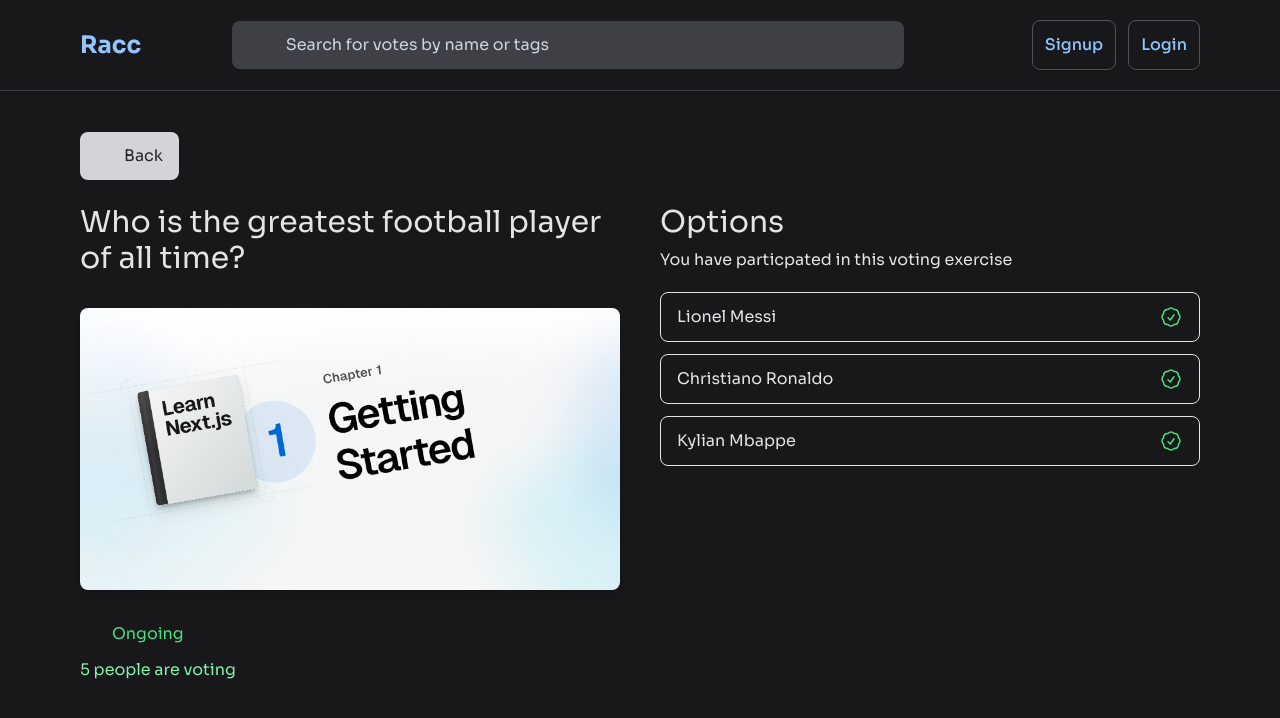
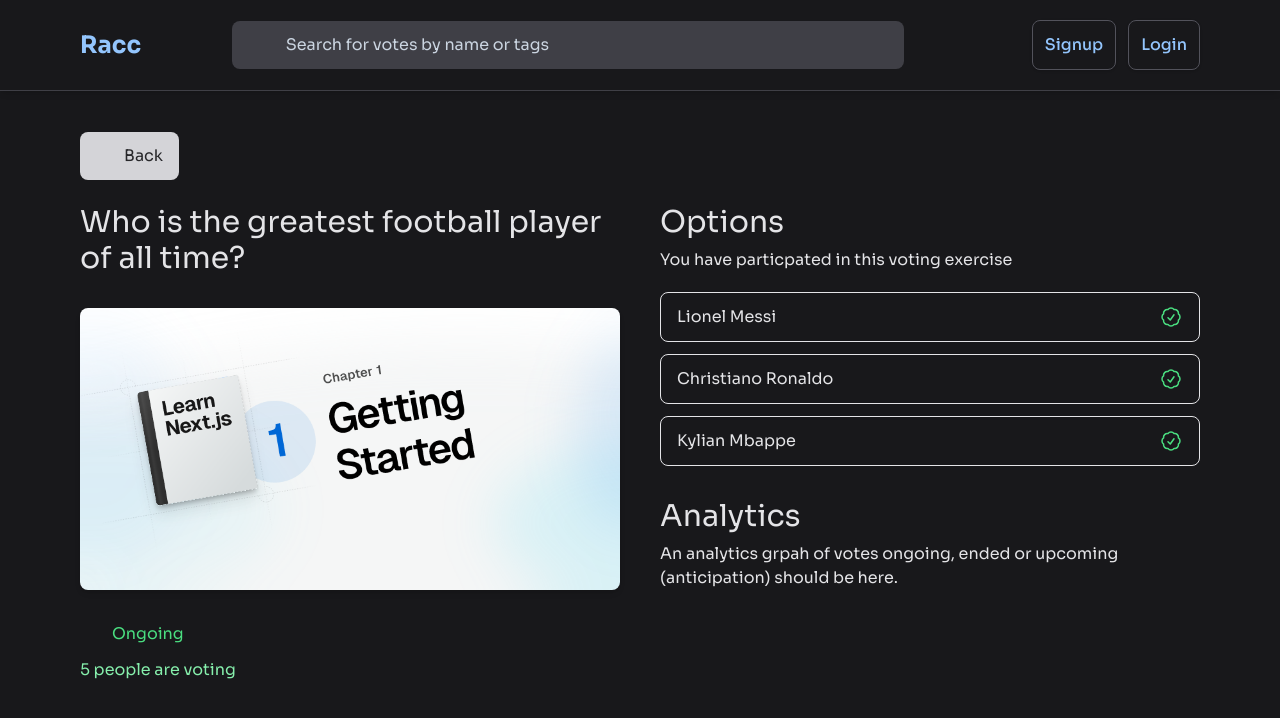
Before and after one commit to fisayo-dev/racc, a React (Vite) app: page /vote/1 in a window 1280 px wide. Shown: the top 718 px of the page. Built offline with nearby package versions, Linux system fonts and the light colour scheme; some icons are missing.

Commit message:
created the analytics section

```diff
--- a/src/pages/vote/VoteDescription.jsx
+++ b/src/pages/vote/VoteDescription.jsx
@@ -59,6 +59,7 @@ const VoteDescription = () => {
                 </div>
               </div>
             </div>
+            <div className="grid gap-8">
               <div className="grid gap-5">
                 <div className="grid gap-2">
                   <h2 className="md:text-3xl text-2xl">Options</h2>
@@ -66,7 +67,8 @@ const VoteDescription = () => {
                     {status == "ongoing" &&
                       "You have particpated in this voting exercise"}
                     {/* Later, this code above should check if user id is among the voters arrauy of the vote object */}
-                  {status == "ended" && "You didn't participate in this vote."}
+                    {status == "ended" &&
+                      "You didn't participate in this vote."}
                     {/* Later, this code above should check if user id is among the voters arrauy of the vote object */}
                   </p>
                 </div>
@@ -83,6 +85,12 @@ const VoteDescription = () => {
                   ))}
                 </div>
               </div>
+
+              <div className="grid gap-2">
+                <h2 className="md:text-3xl text-2xl">Analytics</h2>
+                <p>An analytics grpah of votes ongoing, ended or upcoming (anticipation) should be here.</p>
+              </div>
+            </div>
           </div>
         </div>
       </div>
```
Lines whose indentation alone changed are shown as unchanged.
